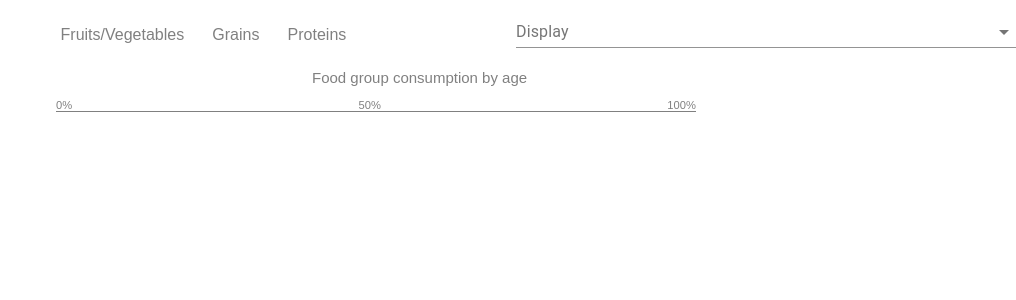
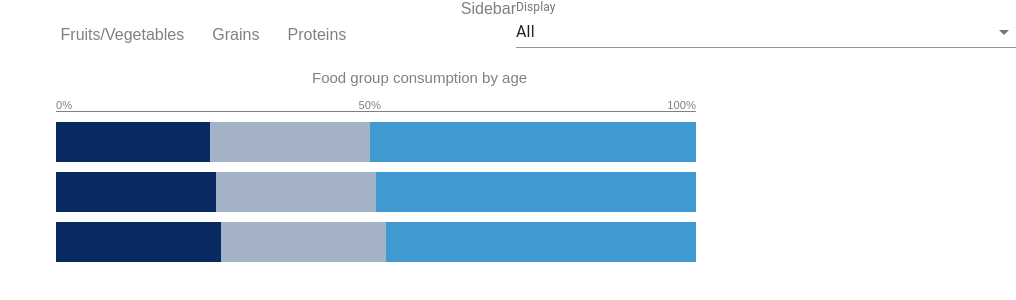
Before and after one commit to JustinWhite814/coding-demo, a React (Create React App) app: page / in a window 1280 px wide. Shown: the top 300 px of the page, without its empty margins (264-1280 px from the left). Built offline with nearby package versions, Linux system fonts and the light colour scheme.

Commit message:
changes to material UI, setting string value to match component

```diff
--- a/src/App.js
+++ b/src/App.js
@@ -13,21 +13,30 @@ const useStyles = makeStyles(theme => ({
   }
 }))
 
+const components = {
+  All: Data,
+  Adults: AdultData,
+  Teenagers: TeenagersData,
+  Children: ChildrenData,
+}
+
 const App = () => {
   const classes = useStyles()
-  const [value, setValue] = useState("")
+  const [value, setValue] = useState('All')
   const handleChange = e => setValue(e.target.value)
+  const Component = components[value]
 
   return (
     <div>
       <div className='displayBar'>
+        <div>Sidebar</div>
         <FormControl className = {classes.formControl}>
           <InputLabel>Display</InputLabel>
-        <Select onChange={handleChange}>
-          <MenuItem value={<Data />} >All</MenuItem>
-          <MenuItem value={<AdultData />}>Adults</MenuItem>
-          <MenuItem value={<ChildrenData />}>Children</MenuItem>
-          <MenuItem value={<TeenagersData />}>Teenagers</MenuItem>
+          <Select onChange={handleChange} value={value}>
+            <MenuItem value="All" >All</MenuItem>
+            <MenuItem value="Adults">Adults</MenuItem>
+            <MenuItem value="Teenagers">Teenagers</MenuItem>
+            <MenuItem value="Children">Children</MenuItem>
           </Select>
         </FormControl>
       </div>
@@ -39,8 +48,7 @@ const App = () => {
         <p>100%</p>
       </div>
       <div className='thin'/>
-
-      <div>{value}</div>
+      <div><Component /></div>
     </div>
   );
 }
--- a/src/components/childrenData.jsx
+++ b/src/components/childrenData.jsx
@@ -1,5 +1,6 @@
 import React from 'react';
 import MaterialTooltip from '@material-ui/core/Tooltip'
+
 const childrenData = () => {
   const navy = {
     width: "26%",
```
Lines whose indentation alone changed are shown as unchanged.
